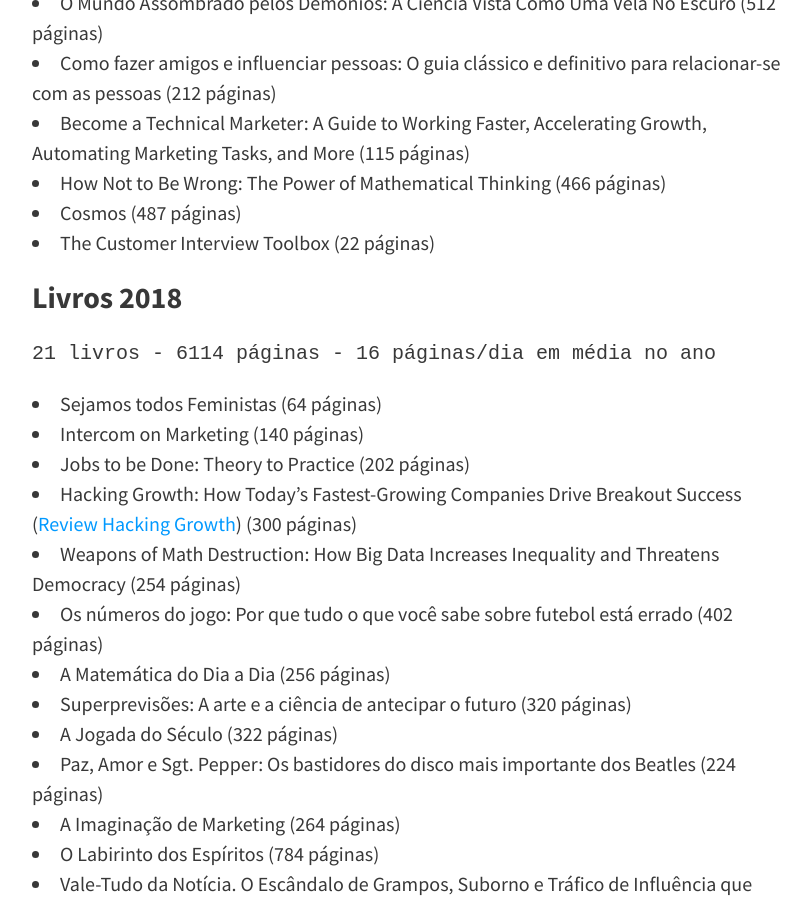
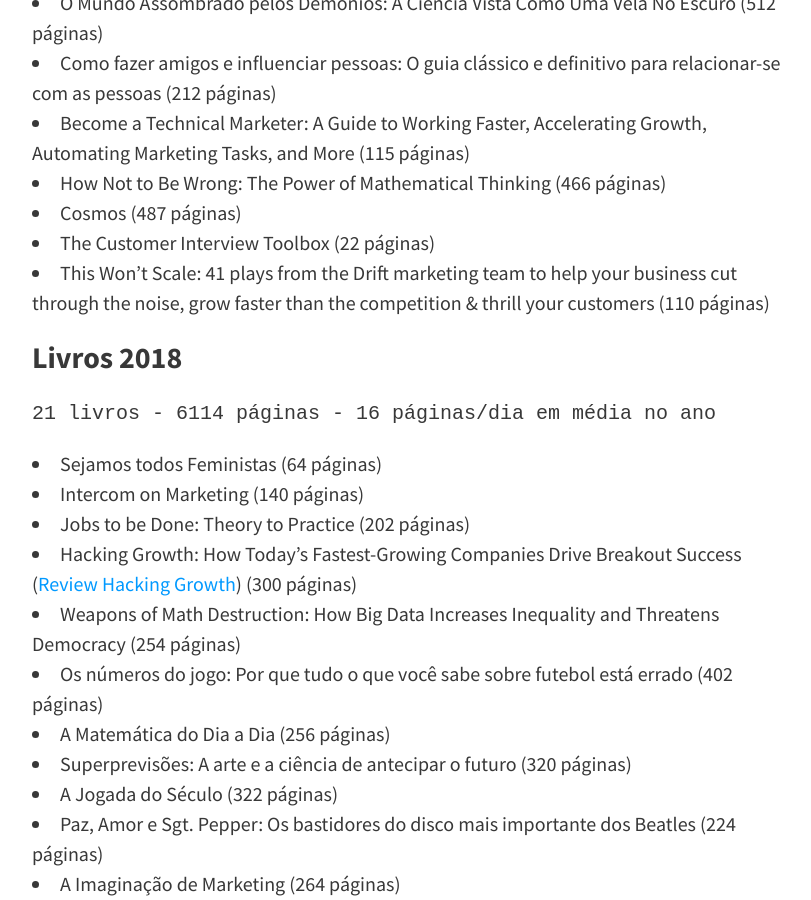
Before and after one commit to felipecbarbosa/felipecbarbosa.github.io, a Jekyll site: the page built from leituras.md, in a window 1280 px wide and 900 px high, scrolled down 740 px. Shown: the whole window, without its empty margins (224-1035 px from the left). Built offline with Jekyll 4.4.1, drawn with Linux system fonts in a browser that asks for light colours; nearby versions of some CDN libraries; comment, search, counter and statistics services are not loaded.

Commit message:
Added This Wont Scale

````diff
--- a/leituras.md
+++ b/leituras.md
@@ -19,6 +19,7 @@ Aqui estão os livros que li desde 2016, ano que comecei a controlar em listas o
 - How Not to Be Wrong: The Power of Mathematical Thinking (466 páginas)
 - Cosmos (487 páginas)
 - The Customer Interview Toolbox (22 páginas)
+- This Won't Scale: 41 plays from the Drift marketing team to help your business cut through the noise, grow faster than the competition & thrill your customers (110 páginas)
 
 ### Livros 2018
 ```21 livros - 6114 páginas - 16 páginas/dia em média no ano```
````
